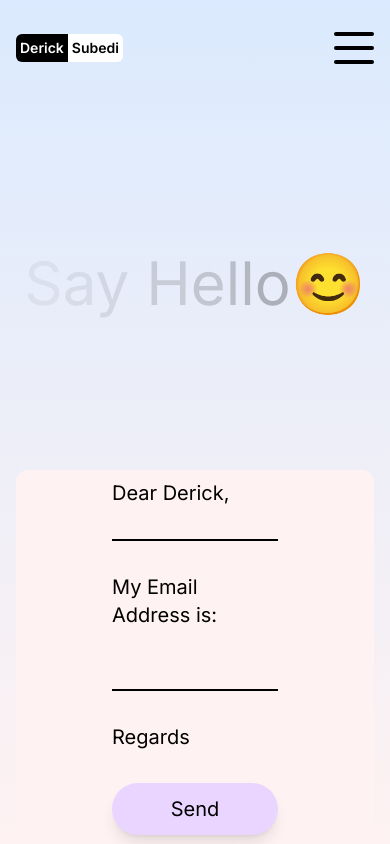
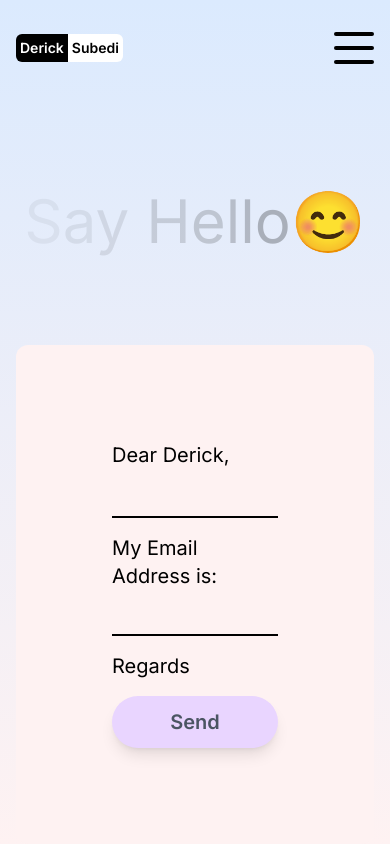
Before and after one commit to derick231/derick_portfolio, a Next.js app: page /contact in a window 390 px wide. Built offline with nearby package versions, Linux system fonts and the light colour scheme.

Commit message:
added email sending functionality

```diff
--- a/package.json
+++ b/package.json
@@ -9,6 +9,7 @@
     "lint": "next lint"
   },
   "dependencies": {
+    "@emailjs/browser": "^4.4.1",
     "framer-motion": "^12.29.2",
     "next": "14.1.0",
     "react": "18",
--- a/src/app/contact/page.jsx
+++ b/src/app/contact/page.jsx
@@ -1,8 +1,33 @@
 "use client";
 import { motion } from "framer-motion";
+import { useRef, useState } from "react";
+import emailjs from '@emailjs/browser';
 
 const ContactPage = () => {
   const text = "Say Hello ";
+  const [success, setSuccess] = useState(false);
+  const [error, setError] = useState(false);
+
+  const form = useRef();
+
+  const sendEmail = (e) => {
+    e.preventDefault();
+    setError(false)
+    setSuccess(false)
+
+    emailjs.sendForm(process.env.NEXT_PUBLIC_SERVICE_ID, process.env.NEXT_PUBLIC_TEMPLATE_ID, form.current, {
+      publicKey: process.env.NEXT_PUBLIC_PUBLIC_KEY,
+    }).then(
+        () => {
+          setSuccess(true)
+          form.current.reset()
+        },
+        (error) => {
+          setError(false)
+        },
+      );
+  };
+
   return (
     <motion.div
       className="h-full overflow-hidden"
@@ -12,7 +37,7 @@ const ContactPage = () => {
     >
       <div className="h-full px-4 sm:px-8 md:px-12 lg:px-20 xl:px-48 flex flex-col lg:flex-row">
         {/* Text Container */}
-        <div className="h-1/2 lg:h-full lg:w-1/2 flex items-center justify-center text-6xl">
+        <div className="h-1/3 lg:h-full lg:w-1/2 flex items-center justify-center text-6xl">
           <div>
             {text.split("").map((letter, index) => (
               <motion.span
@@ -32,13 +57,34 @@ const ContactPage = () => {
           <span>😊</span>
         </div>
         {/* Form Container */}
-        <form className="h-1/2 lg:h-full lg:w-1/2 flex flex-col justify-center gap-8 p-24 bg-red-50 rounded-xl text-xl">
+        <form
+          ref={form}
+          onSubmit={sendEmail}
+          className="h-2/3 lg:h-full lg:w-1/2 flex flex-col justify-center gap-4 lg:gap-8 p-24 bg-red-50 rounded-xl text-xl"
+        >
           <span>Dear Derick,</span>
-          <textarea name="" id="" rows={6} className="bg-transparent border-b-2 border-black resize-none outline-none" />
+          <textarea
+            name="user_message"
+            id=""
+            rows={6}
+            className="bg-transparent border-b-2 border-black resize-none outline-none"
+          />
           <span>My Email Address is:</span>
-          <input type="email" className="border-b-2 border-black bg-transparent outline-none"/>
+          <input
+            type="email"
+            name="user_email"
+            className="border-b-2 border-black bg-transparent outline-none"
+          />
           <span>Regards</span>
-          <button className=" bg-purple-200 px-4 py-3 rounded-full shadow-lg">Send</button>
+          <button className=" bg-purple-200 px-4 py-3 rounded-full shadow-lg text-gray-600 font-semibold">
+            Send
+          </button>
+          {success && (
+            <span className="text-green-600">Message Sent Successfully!</span>
+          )}
+          {error && (
+            <span className="text-red-600">Error sending message</span>
+          )}
         </form>
       </div>
     </motion.div>
```
Also changed, not shown: 2 other files (tests, documents, lock files or other folders).
